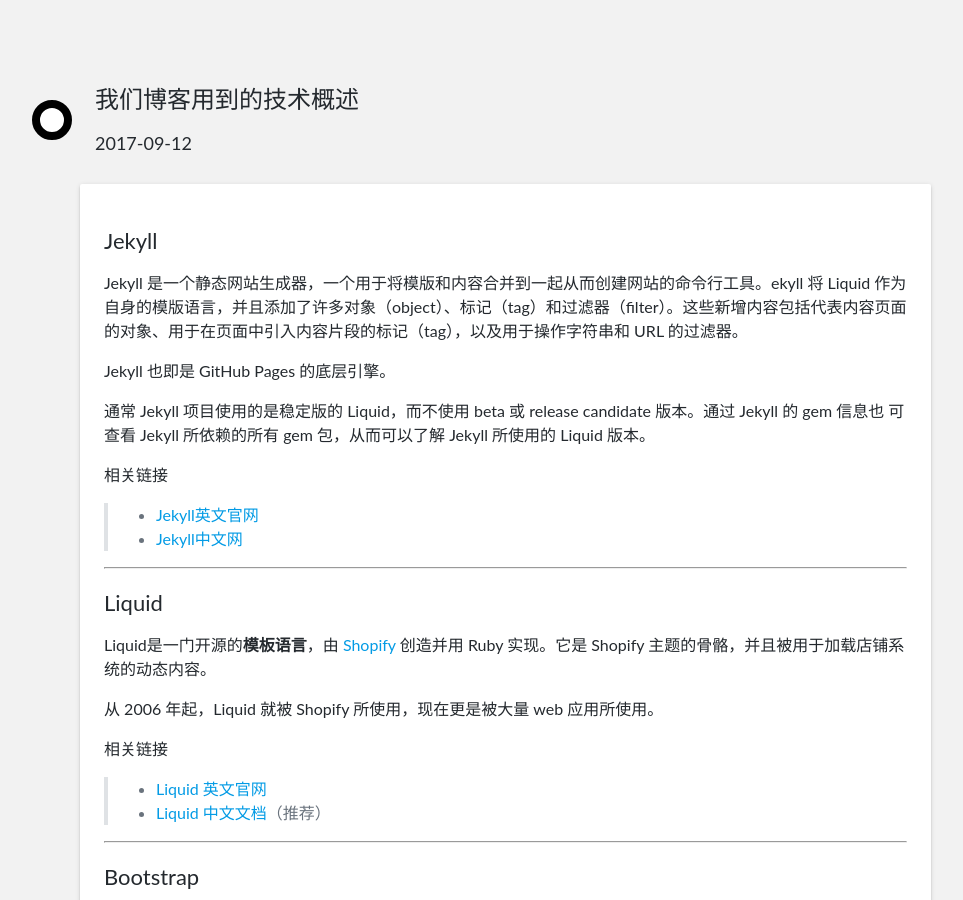
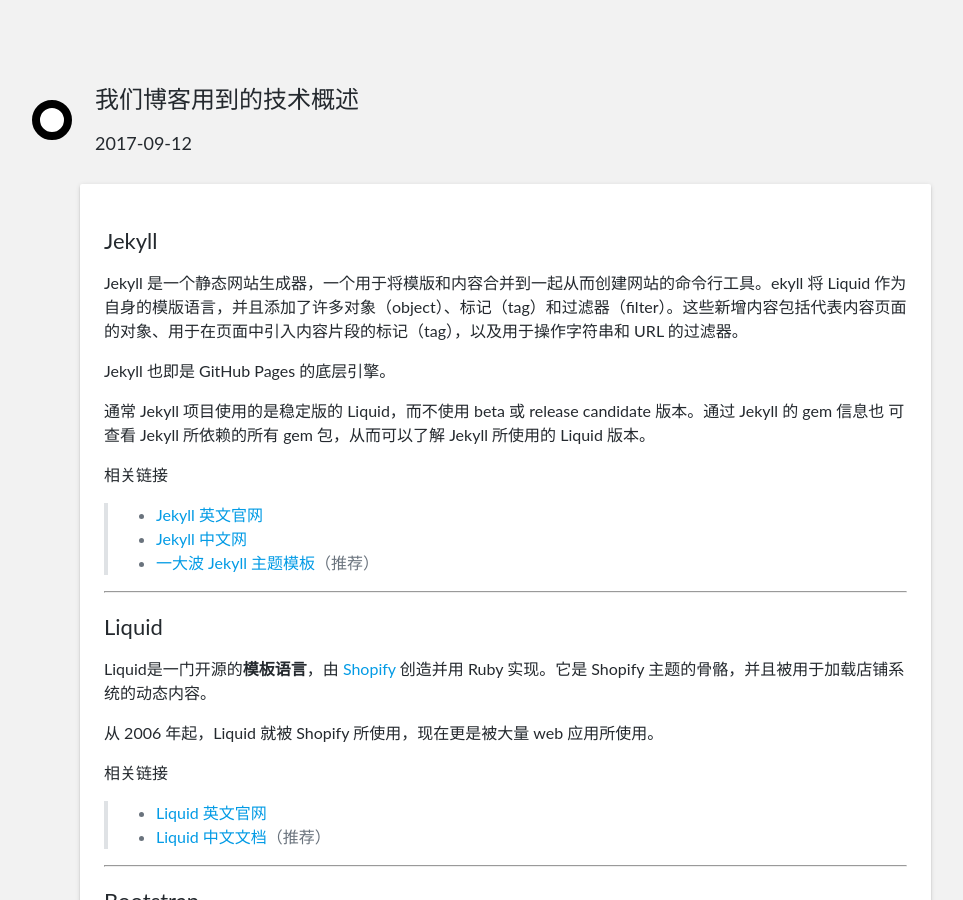
Before and after one commit to unicorn25/unicorn25.github.io, a Jekyll site: the page built from _steps/this-blog-tech-stack.md, in a window 1280 px wide and 900 px high. Shown: the whole window, without its empty margins (157-1120 px from the left). Built offline with Jekyll 4.4.1, drawn with Linux system fonts in a browser that asks for light colours.

Commit message:
fix: update this-blog-tech-stack.md

```diff
--- a/_steps/this-blog-tech-stack.md
+++ b/_steps/this-blog-tech-stack.md
@@ -12,8 +13,9 @@
 通常 Jekyll 项目使用的是稳定版的 Liquid，而不使用 beta 或 release candidate 版本。通过 Jekyll 的 gem 信息也 可查看 Jekyll 所依赖的所有 gem 包，从而可以了解 Jekyll 所使用的 Liquid 版本。
 
 相关链接
->* [Jekyll英文官网](http://jekyllrb.com/)
->* [Jekyll中文网](http://jekyll.com.cn/)
+>* [Jekyll 英文官网](http://jekyllrb.com/)
+>* [Jekyll 中文网](http://jekyll.com.cn/)
+>* [一大波 Jekyll 主题模板](http://jekyllthemes.org/)（推荐）
 
 ----
 ### Liquid
```
Also changed, not shown: other parts of _steps/this-blog-tech-stack.md (+1 -0 lines).
